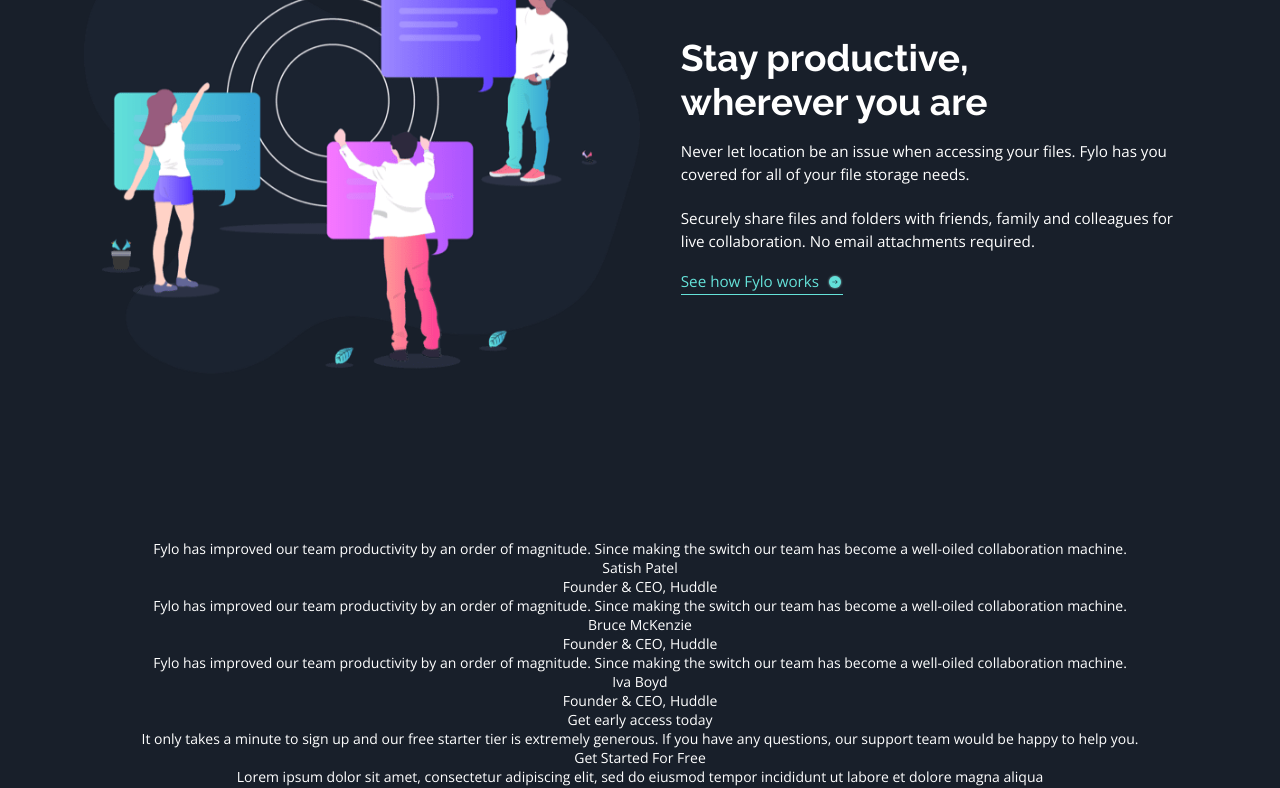
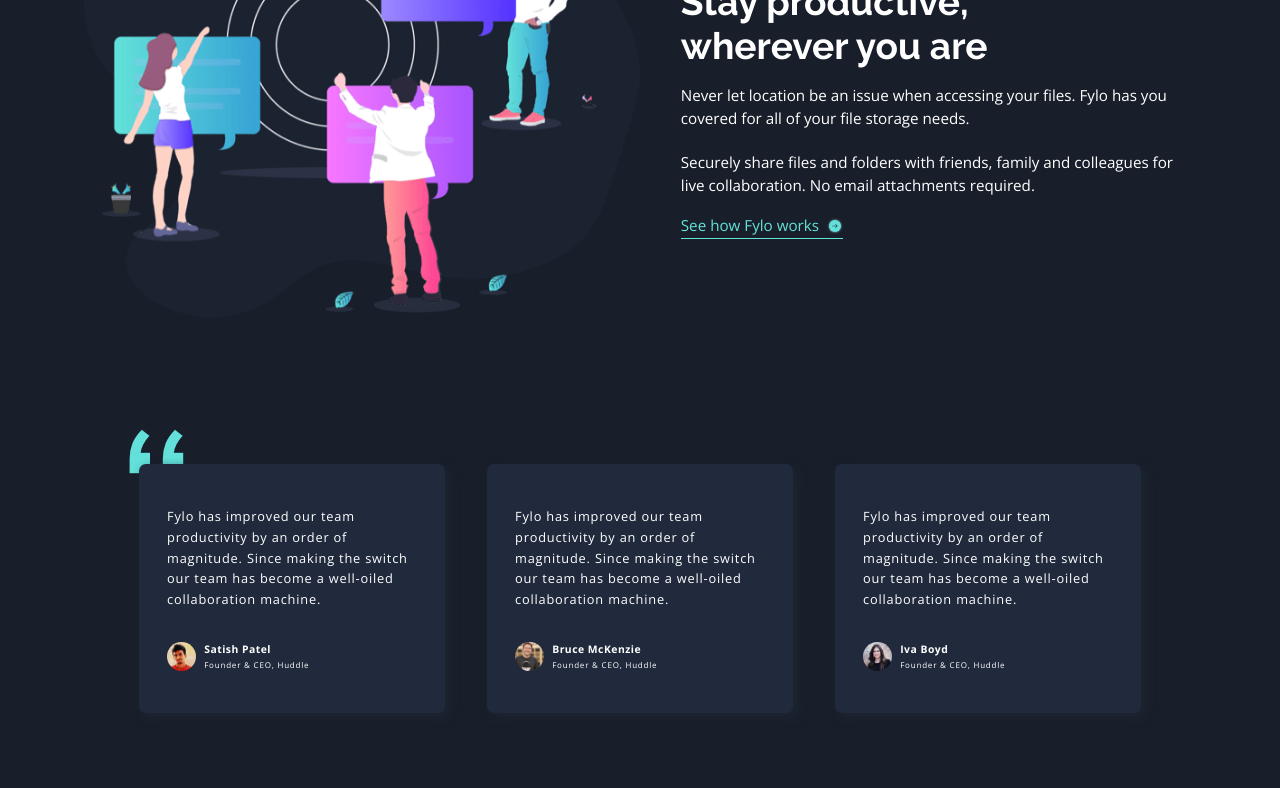
Before and after one commit to jskrnqwerty/frontend-mentor-fylo, a React (Vite) app: page / in a window 1280 px wide. Shown: the part 2000-2788 px from the top of the page. Built offline with nearby package versions, Linux system fonts and the light colour scheme.

Commit message:
testmonials

```diff
--- a/src/App.tsx
+++ b/src/App.tsx
@@ -2,6 +2,7 @@
 import Features from "./components/Features";
 import Intro from "./components/Intro";
 import Explanation from "./components/Explanation";
+import Testimonials from "./components/Testimonials";
 
 function App() {
   return (
@@ -18,32 +19,20 @@
       <div className="explanation">
         <Explanation />
       </div>
+      <div className="testimonials">
+        <Testimonials />
+      </div>
 
       <p>
         <br />
-        Fylo has improved our team productivity by an order of magnitude. Since
-        making the switch our team has become a well-oiled collaboration
-        machine.
         <br />
-        Satish Patel
         <br />
-        Founder & CEO, Huddle
         <br />
-        Fylo has improved our team productivity by an order of magnitude. Since
-        making the switch our team has become a well-oiled collaboration
-        machine.
         <br />
-        Bruce McKenzie
         <br />
-        Founder & CEO, Huddle
         <br />
-        Fylo has improved our team productivity by an order of magnitude. Since
-        making the switch our team has become a well-oiled collaboration
-        machine.
         <br />
-        Iva Boyd
         <br />
-        Founder & CEO, Huddle
         <br />
         Get early access today
         <br />
--- /dev/null
+++ b/src/components/EarlyAccess.tsx
@@ -0,0 +1,5 @@
+const EarlyAccess = () => {
+  return <></>;
+};
+
+export default EarlyAccess;
--- /dev/null
+++ b/src/components/Testimonials.tsx
@@ -0,0 +1,62 @@
+const Testimonials = () => {
+  type testimonialsItemType = {
+    name: string;
+    designation: string;
+    profilePhoto: string;
+    statement: string;
+  };
+  const testimonials: testimonialsItemType[] = [
+    {
+      name: "Satish Patel",
+      designation: "Founder & CEO, Huddle",
+      profilePhoto: "src/assets/images/profile-1.jpg",
+      statement:
+        "Fylo has improved our team productivity by an order of magnitude. Since making the switch our team has become a well-oiled collaboration machine.",
+    },
+    {
+      name: "Bruce McKenzie",
+      designation: "Founder & CEO, Huddle",
+      profilePhoto: "src/assets/images/profile-2.jpg",
+      statement:
+        "Fylo has improved our team productivity by an order of magnitude. Since making the switch our team has become a well-oiled collaboration machine.",
+    },
+    {
+      name: "Iva Boyd",
+      designation: "Founder & CEO, Huddle",
+      profilePhoto: "src/assets/images/profile-3.jpg",
+      statement:
+        "Fylo has improved our team productivity by an order of magnitude. Since making the switch our team has become a well-oiled collaboration machine.",
+    },
+  ];
+
+  return (
+    <>
+      <img
+        src="src\assets\images\bg-quotes.png"
+        alt="quotes-icon"
+        className="testimonials_quotes-icon"
+      />
+      {testimonials.map((item, index) => (
+        <div
+          className="testimonials_card"
+          key={index}
+        >
+          <p className="testimonials_card_statement">{item.statement}</p>
+          <div className="testimonials_card_author">
+            <img
+              src={item.profilePhoto}
+              alt="profile photo"
+              className="testimonials_card_author_photo"
+            />
+            <p className="testimonials_card_author_name">{item.name}</p>
+            <p className="testimonials_card_author_designation">
+              {item.designation}
+            </p>
+          </div>
+        </div>
+      ))}
+    </>
+  );
+};
+
+export default Testimonials;
--- a/src/scss/styles.css
+++ b/src/scss/styles.css
@@ -27,6 +27,7 @@
 }
 
 .header {
+  background-color: hsl(217, 28%, 15%);
   display: flex;
   align-items: center;
   padding: 7em calc(4vw + 2rem);
@@ -54,10 +55,9 @@
 }
 
 .intro {
-  max-width: 900px;
-  width: 90vw;
+  background-color: hsl(217, 28%, 15%);
   margin: auto;
-  margin-bottom: calc(2vh + 12em);
+  padding-bottom: calc(2vh + 12em);
 }
 .intro_image {
   max-width: 725px;
@@ -123,6 +123,7 @@
   }
   .features_item {
     max-width: 100%;
+    padding: 1em;
   }
 }
 
@@ -207,4 +208,48 @@
   .explanation_info_how-fylo-works_text {
     font-size: 1.2rem;
   }
+}
+
+.testimonials {
+  max-width: calc(90vw - 150px);
+  margin: auto;
+  display: flex;
+  gap: 3em;
+  text-align: left;
+  position: relative;
+}
+.testimonials_quotes-icon {
+  position: absolute;
+  z-index: 1;
+  top: -35px;
+  left: -10px;
+}
+.testimonials_card {
+  z-index: 2;
+  background-color: hsl(219, 30%, 18%);
+  padding: 3em 2em;
+  border-radius: 7px;
+  box-shadow: 5px 5px 10px 1px hsl(217, 28%, 15%);
+}
+.testimonials_card_statement {
+  margin-bottom: 2rem;
+  font-size: 0.8rem;
+  letter-spacing: 0.05rem;
+  line-height: 1.3rem;
+}
+.testimonials_card_author_photo {
+  width: 1.8rem;
+  float: left;
+  margin-right: 0.6em;
+  border-radius: 50%;
+}
+.testimonials_card_author_name {
+  font-weight: 700;
+  padding-bottom: 0.2rem;
+  font-size: 0.65rem;
+  letter-spacing: 0.03rem;
+}
+.testimonials_card_author_designation {
+  font-size: 0.5rem;
+  letter-spacing: 0.05rem;
 }/*# sourceMappingURL=styles.css.map */
--- a/src/scss/styles.scss
+++ b/src/scss/styles.scss
@@ -30,6 +30,7 @@
 
 
 .header {
+  background-color: $intro-bg;
   display: flex;
   align-items: center;
   // padding: 2rem 4rem;
@@ -60,11 +61,12 @@
 
 
 .intro {
+  background-color: $intro-bg;
   // max-width: calc (100vw - 10rem);
-  max-width: $max-width-px;
-  width: 90vw;
+  // max-width: $max-width-px;
+  // width: 90vw;
   margin: auto;
-  margin-bottom: $block-bottom-margin;
+  padding-bottom: $block-bottom-margin;
   &_image {
     max-width: 725px;
     width: 90vw;
@@ -146,18 +148,18 @@
     // justify-items: center;
     &_item {
       max-width: 100%;
-      // // width: calc(50vw + 20em);
-      // padding: 1em;
-      // &_icon {
-      //   // height: 60px;
-      //   // margin-bottom: 1.5em;
-      // }
-      // &_heading {
-      //   // padding-bottom: 0.5rem;
-      // }
-      // &_text {
-      //   // font-size: 0.8rem;
-      // }
+      // width: calc(50vw + 20em);
+      padding: 1em;
+      &_icon {
+        // height: 60px;
+        // margin-bottom: 1.5em;
+      }
+      &_heading {
+        // padding-bottom: 0.5rem;
+      }
+      &_text {
+        // font-size: 0.8rem;
+      }
     }
   }
 }
@@ -250,9 +252,57 @@
         &_text {
           font-size: $mobile-text-size;
         }
-        // &_arrow-icon {
-        // }
+        &_arrow-icon {
+        }
       }
     }
   }
 }
+
+
+.testimonials {
+  max-width: calc($max-width-vw - 150px);
+  margin: auto;
+  display: flex;
+  gap: 3em;
+  text-align: left;
+  position: relative;
+  &_quotes-icon {
+    position: absolute;
+    z-index: 1;
+    top: -35px;
+    left: -10px;
+  }
+  &_card {
+    z-index: 2;
+    background-color: $testimonial-bg;
+    padding: 3em 2em;
+    border-radius: 7px;
+    box-shadow: 5px 5px 10px 1px  $intro-bg;
+    &_statement {
+      margin-bottom: 2rem;
+      font-size: $text-size-8;
+      letter-spacing: 0.05rem;
+      line-height: 1.3rem;
+    }
+    &_author {
+      &_photo {
+        width: 1.8rem;
+        float: left;
+        margin-right: 0.6em;
+        border-radius: 50%;
+      }
+      &_name {
+        // font-family: $fancy-font;
+        font-weight: 700;
+        padding-bottom: 0.2rem;
+        font-size: 0.65rem;
+        letter-spacing: 0.03rem;
+      }
+      &_designation {
+        font-size: 0.5rem;
+        letter-spacing: 0.05rem;
+      }
+    }
+  }
+}
```
Also changed, not shown: src/data/Data.tsx (added), 1 other file (tests, documents, lock files or other folders).
